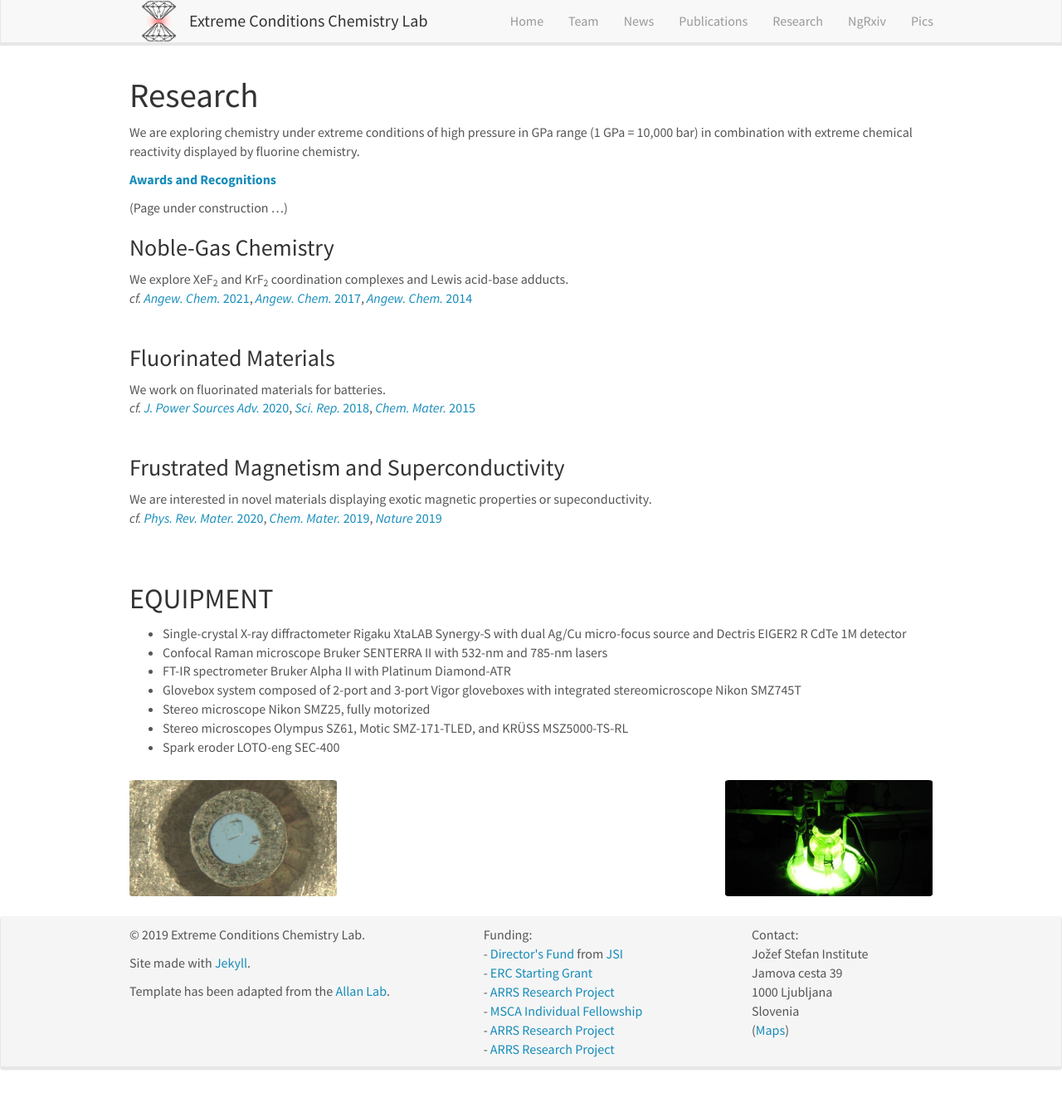
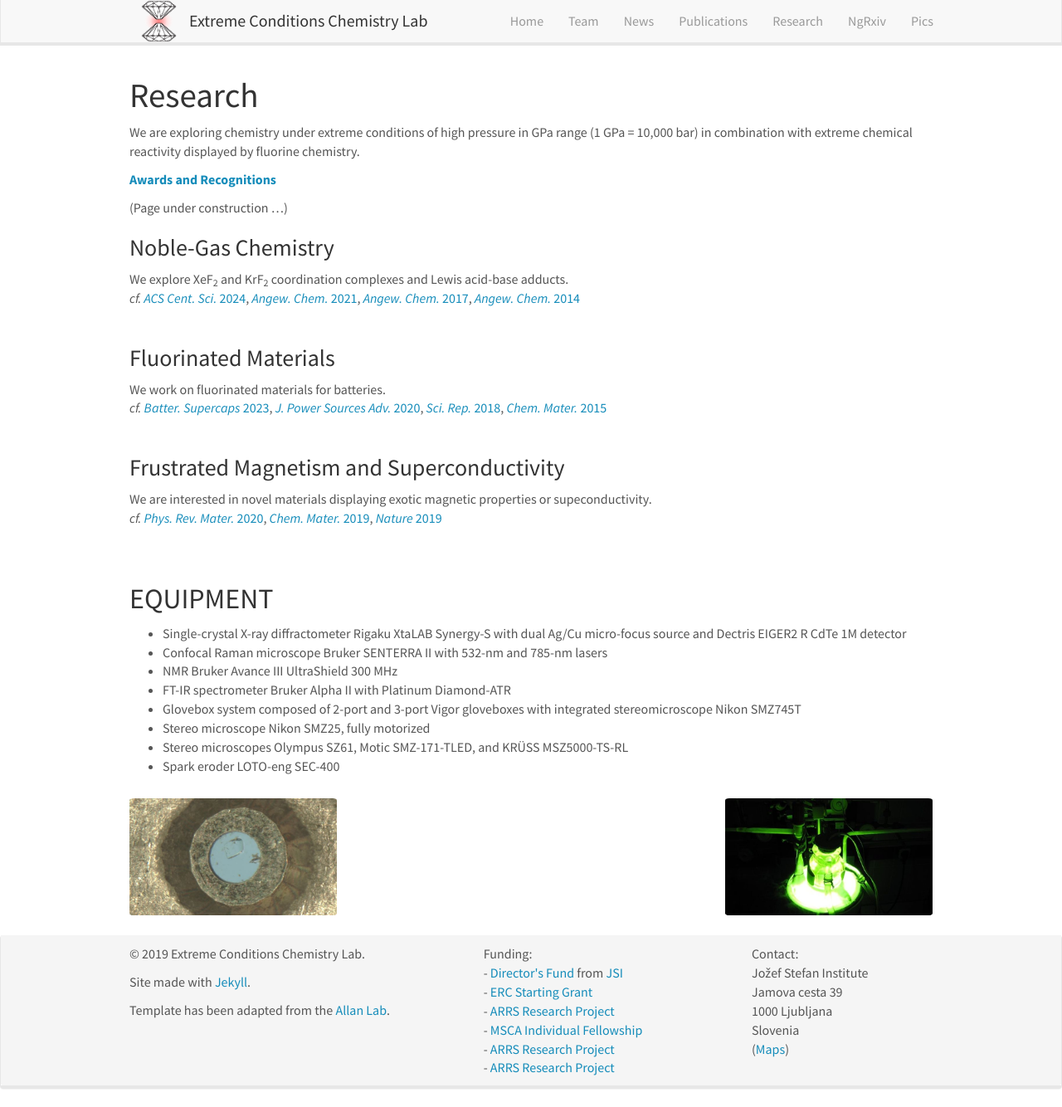
Before and after one commit to eccl-jsi/eccl-jsi.github.io, a Jekyll site: the page built from _pages/research.md, in a window 1280 px wide and 1334 px high. Shown: the whole window at 83% size. Built offline with Jekyll 4.4.1, drawn with Linux system fonts in a browser that asks for light colours; nearby versions of some CDN libraries.

Commit message:
Update research.md

```diff
--- a/_pages/research.md
+++ b/_pages/research.md
@@ -16,13 +16,13 @@ We are exploring chemistry under extreme conditions of high pressure in GPa rang
 
 ### Noble-Gas Chemistry
 We explore XeF<sub>2</sub> and KrF<sub>2</sub> coordination complexes and Lewis acid-base adducts.
-<br>*cf.* [*Angew. Chem.* 2021](https://doi.org/10.1002/anie.202014682), [*Angew. Chem.* 2017](https://doi.org/10.1002/anie.201611534), [*Angew. Chem.* 2014](https://doi.org/10.1002/anie.201406404)
+<br>*cf.* [*ACS Cent. Sci.* 2024](https://doi.org/10.1021/acscentsci.4c00815), [*Angew. Chem.* 2021](https://doi.org/10.1002/anie.202014682), [*Angew. Chem.* 2017](https://doi.org/10.1002/anie.201611534), [*Angew. Chem.* 2014](https://doi.org/10.1002/anie.201406404)
 <br>
 <br>
 
 ### Fluorinated Materials
 We work on fluorinated materials for batteries.
-<br>*cf.* [*J. Power Sources Adv.* 2020](https://doi.org/10.1016/j.powera.2020.100032), [*Sci. Rep.* 2018](http://doi.org/10.1038/s41598-018-23991-2), [*Chem. Mater.* 2015](http://dx.doi.org/10.1021/acs.chemmater.5b02906)
+<br>*cf.* [*Batter. Supercaps* 2023](https://doi.org/10.1002/batt.202200433), [*J. Power Sources Adv.* 2020](https://doi.org/10.1016/j.powera.2020.100032), [*Sci. Rep.* 2018](http://doi.org/10.1038/s41598-018-23991-2), [*Chem. Mater.* 2015](http://dx.doi.org/10.1021/acs.chemmater.5b02906)
 <br>
 <br>
 
@@ -36,6 +36,7 @@ We are interested in novel materials displaying exotic magnetic properties or su
 ## EQUIPMENT
 - Single-crystal X-ray diffractometer Rigaku XtaLAB Synergy-S with dual Ag/Cu micro-focus source and Dectris EIGER2 R CdTe 1M detector
 - Confocal Raman microscope Bruker SENTERRA II with 532-nm and 785-nm lasers
+- NMR Bruker Avance III UltraShield 300 MHz
 - FT-IR spectrometer Bruker Alpha II with Platinum Diamond-ATR
 - Glovebox system composed of 2-port and 3-port Vigor gloveboxes with integrated stereomicroscope Nikon SMZ745T
 - Stereo microscope Nikon SMZ25, fully motorized
```
